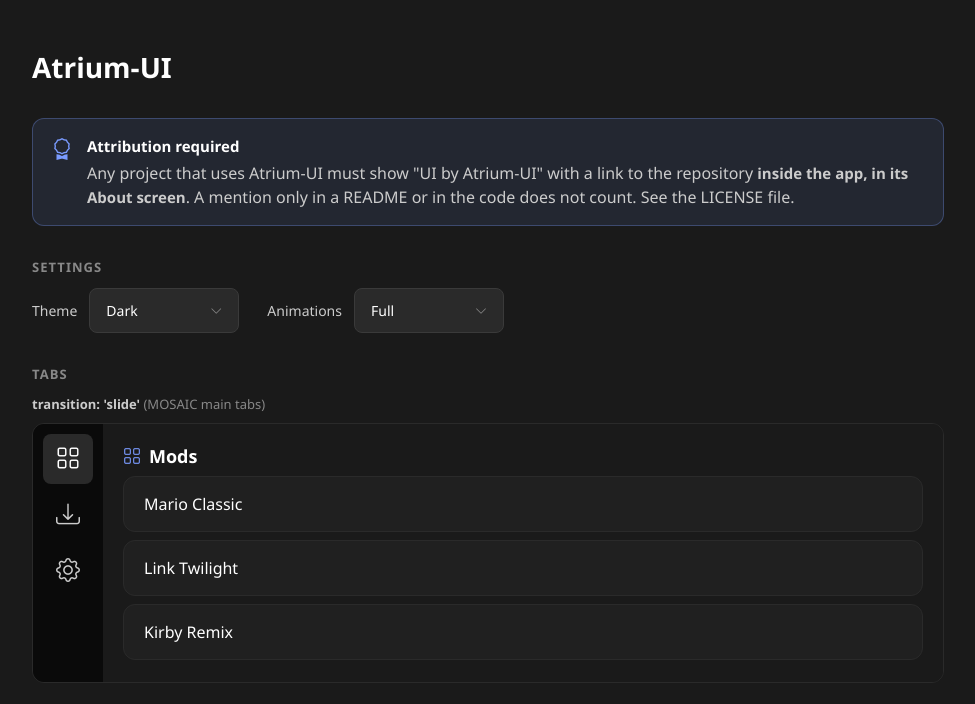
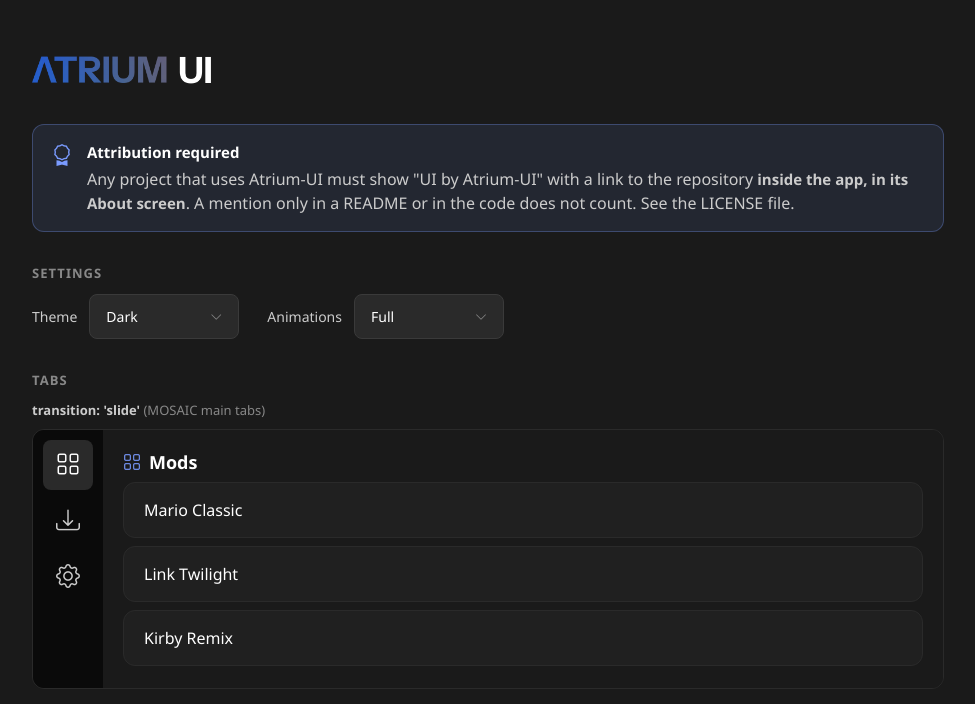
Before and after one commit to CompagesWorks/Atrium-UI, a website built with Vite: page playground/index.html in a window 1280 px wide. Shown: the top 704 px of the page, without its empty margins (152-1127 px from the left). Built offline with nearby package versions, Linux system fonts and the light colour scheme.

Commit message:
Use the logo instead of the text title in the README and playground

```diff
--- a/playground/index.html
+++ b/playground/index.html
@@ -14,6 +14,8 @@
         gap: 32px;
       }
       .pg h1 { font-size: 28px; }
+      .pg-logo { line-height: 0; }
+      .pg-logo img { height: 44px; width: auto; }
       .pg h2 {
         font-size: 13px;
         text-transform: uppercase;
@@ -113,7 +115,7 @@
   <body>
     <main class="pg">
       <header class="atrium-enter-slide-down">
-        <h1>Atrium-UI</h1>
+        <h1 class="pg-logo"><img id="pg-logo" alt="Atrium-UI" height="44" /></h1>
       </header>
 
       <aside class="pg-credit atrium-enter-fade" style="--atrium-delay: 0.05s" role="note">
--- a/playground/main.ts
+++ b/playground/main.ts
@@ -1,10 +1,13 @@
 import { createAtrium, replayAnimation, stagger, type MotionMode, type StatusTone, type ThemeName, type ToastType } from '../src';
 import 'bootstrap-icons/font/bootstrap-icons.css';
+import logoUrl from '../logo.png';
 
 const atrium = createAtrium();
 (window as unknown as { atrium: typeof atrium }).atrium = atrium;
 
 const $ = <T extends HTMLElement = HTMLElement>(selector: string) => document.querySelector<T>(selector)!;
+
+$<HTMLImageElement>('#pg-logo').src = logoUrl;
 
 // Settings
 const themeSelect = $<HTMLSelectElement>('#theme');
```
Also changed, not shown: README.md, logo.png (added).
